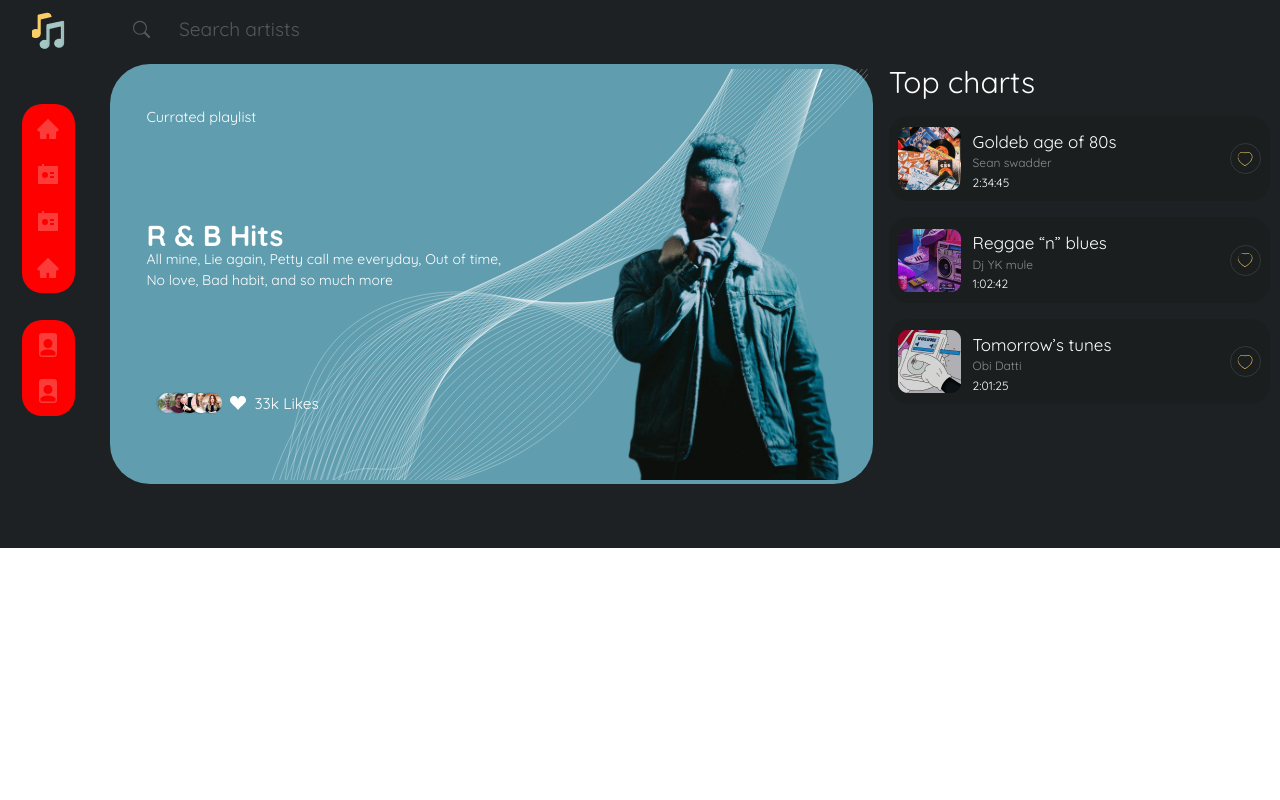
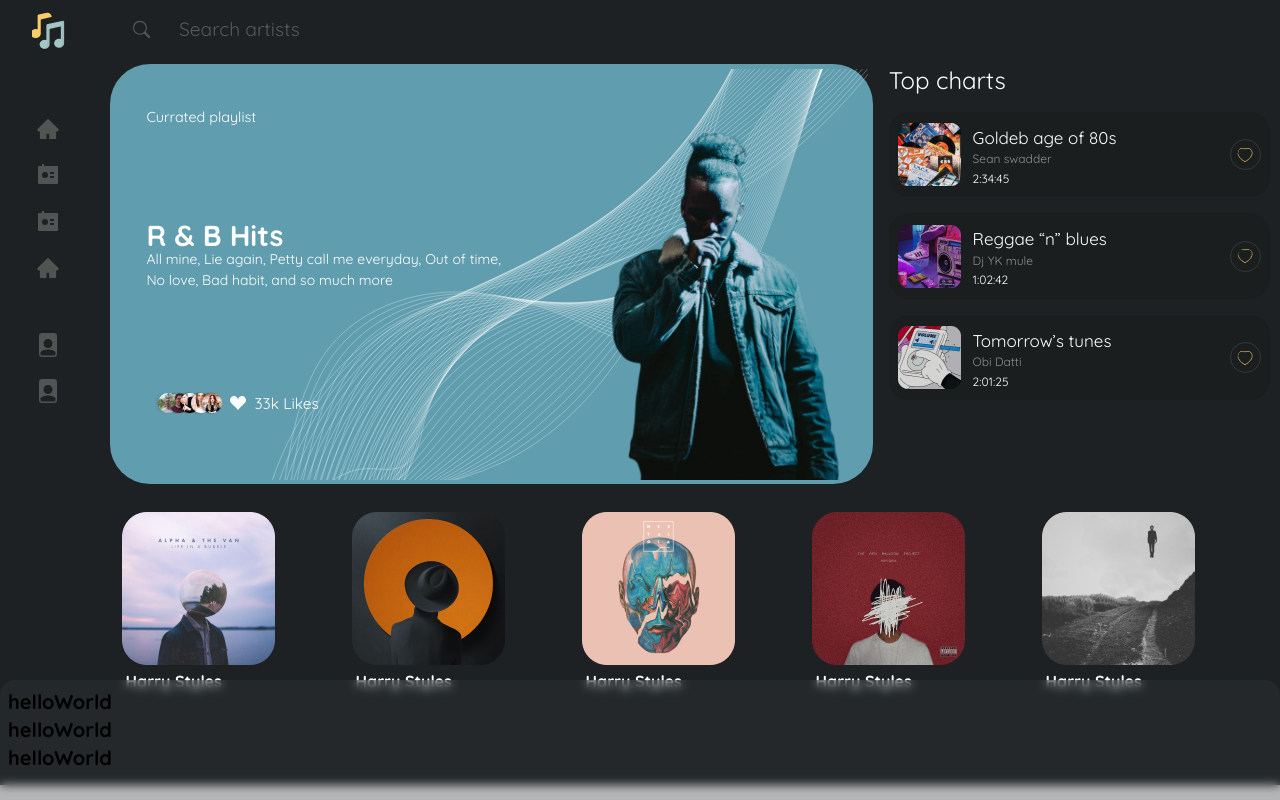
Before and after one commit to Barnyvic/music_app, a React (Create React App) app: page / in a window 1280 px wide. Built offline with nearby package versions, Linux system fonts and the light colour scheme.

Commit message:
Fixed the sidebar and added a footer container

```diff
--- a/src/App.tsx
+++ b/src/App.tsx
@@ -2,11 +2,13 @@ import React from 'react';
 import HomeComp from './components/HomeComp';
 import 'slick-carousel/slick/slick.css';
 import 'slick-carousel/slick/slick-theme.css';
+import Footer from './components/Footer';
 
 function App() {
     return (
         <div className="App">
             <HomeComp />
+            <Footer />
         </div>
     );
 }
--- /dev/null
+++ b/src/components/Footer.tsx
@@ -0,0 +1,13 @@
+const Footer = () => {
+    return (
+        <footer className="bg-blue-600 fixed w-full footer p-2">
+            <div className="footerContainer">
+                <h1 className="text-xl font-bold">helloWorld</h1>
+                <h1 className="text-xl font-bold">helloWorld</h1>
+                <h1 className="text-xl font-bold">helloWorld</h1>
+            </div>
+        </footer>
+    );
+};
+
+export default Footer;
--- a/src/components/HomeComp.tsx
+++ b/src/components/HomeComp.tsx
@@ -8,7 +8,7 @@ import { BsFillSuitHeartFill } from 'react-icons/bs';
 import NavComp from './NavComp';
 import SidebarComp from './SidebarComp';
 import TopPlayersmComp from './TopPlayersmComp';
-
+import SliderComp from './SliderComp';
 const HomeComp = () => {
     return (
         <div className="HomeMainContainer">
@@ -40,7 +40,7 @@ const HomeComp = () => {
                         </div>
                     </div>
                     <div className="rightContent2">
-                        <h4 className="text-3xl ">Top charts</h4>
+                        <h4 className="text-2xl  center ">Top charts</h4>
                         <div className="scroll">
                             {topChartItems.map((items) => (
                                 <div className="chartContainer" key={items.id}>
@@ -60,6 +60,7 @@ const HomeComp = () => {
                 </div>
             </div>
             <TopPlayersmComp />
+            <SliderComp />
         </div>
     );
 };
--- /dev/null
+++ b/src/components/SliderComp.tsx
@@ -0,0 +1,116 @@
+import Slider from 'react-slick';
+import slider1 from '../images/Data/Slider1.png';
+import slider2 from '../images/Data/Slider2.png';
+import slider3 from '../images/Data/Slider3.png';
+import slider4 from '../images/Data/Slider4.png';
+import slider5 from '../images/Data/Slider5.png';
+import slider6 from '../images/Data/Slider6.png';
+
+const SliderComp = () => {
+    return (
+        <section className="p-2 py-5 SliderContainer">
+            <Slider {...settings}>
+                {SliderItems.map((sliders) => (
+                    <div className="SliderContents" key={sliders.id}>
+                        <img src={sliders.img} alt="SliderImages" />
+                        <p className="font-bold mt-1 ml-1">{sliders.text}</p>
+                    </div>
+                ))}
+            </Slider>
+        </section>
+    );
+};
+
+export default SliderComp;
+
+const SliderItems = [
+    {
+        id: 1,
+        img: slider3,
+        text: 'Harry Styles'
+    },
+    {
+        id: 2,
+        img: slider1,
+        text: 'Harry Styles'
+    },
+    {
+        id: 3,
+        img: slider6,
+        text: 'Harry Styles'
+    },
+    {
+        id: 4,
+        img: slider3,
+        text: 'Harry Styles'
+    },
+    {
+        id: 5,
+        img: slider5,
+        text: 'Harry Styles'
+    },
+    {
+        id: 6,
+        img: slider4,
+        text: 'Harry Styles'
+    },
+    {
+        id: 7,
+        img: slider2,
+        text: 'Harry Styles'
+    },
+    {
+        id: 8,
+        img: slider6,
+        text: 'Harry Styles'
+    },
+    {
+        id: 9,
+        img: slider4,
+        text: 'Harry Styles'
+    },
+    {
+        id: 10,
+        img: slider1,
+        text: 'Harry Styles'
+    }
+];
+
+const settings = {
+    dots: false,
+    infinite: true,
+    speed: 500,
+    slidesToShow: 5,
+    slidesToScroll: 1,
+    arrows: false,
+    initialSlide: 0,
+    autoplay: true,
+    autoplaySpeed: 2000,
+    cssEase: 'linear',
+    responsive: [
+        {
+            breakpoint: 1024,
+            settings: {
+                slidesToShow: 3,
+                slidesToScroll: 1,
+                infinite: true,
+                dots: false
+            }
+        },
+        {
+            breakpoint: 800,
+            settings: {
+                slidesToShow: 3,
+                slidesToScroll: 1,
+                initialSlide: 2
+            }
+        },
+        {
+            breakpoint: 480,
+            settings: {
+                slidesToShow: 2,
+                slidesToScroll: 1
+            }
+        }
+    ]
+};
--- a/src/components/TopPlayersmComp.tsx
+++ b/src/components/TopPlayersmComp.tsx
@@ -6,7 +6,7 @@ import Slider from 'react-slick';
 
 function TopPlayersmComp() {
     return (
-        <div className="TopplayerSlider px-5 py-5">
+        <div className="TopplayerSlider py-5">
             <Slider {...settings}>
                 {topChartItems.map((items) => (
                     <div className=" topPlayerContainer p-4 rounded-3xl" key={items.id}>
--- a/src/index.scss
+++ b/src/index.scss
@@ -15,3 +15,5 @@
 @import './styles/SideBar.scss';
 @import './styles/Slider.scss';
 @import './styles/Topplayer.scss';
+@import './styles/SliderComp.scss';
+@import './styles/footer.scss';
--- a/src/styles/Navbar.scss
+++ b/src/styles/Navbar.scss
@@ -55,10 +55,11 @@ nav {
             }
         }
         .smallScreenMenu {
-            background: red;
+            background: #1d2123;
             width: 80%;
             height: 100vh;
-            left: -1%;
+            color: rgba(239, 238, 224, 0.25);
+            left: -4%;
             top: 100%;
             animation: myAnim 2s ease 0s 1 normal forwards;
             @keyframes myAnim {
--- a/src/styles/SideBar.scss
+++ b/src/styles/SideBar.scss
@@ -16,7 +16,6 @@
             gap: 1.4rem;
             padding: 0.8rem 0.9rem;
             background: #1d2123;
-            background: red;
             color: #efeee040;
             border-radius: 20px;
             .sidebarmenu {
@@ -26,9 +25,13 @@
                 width: 100%;
             }
         }
+        .aside1 {
+            @media (max-width: 912px) {
+                top: 9%;
+            }
+        }
         .aside2 {
-            position: fixed;
-            top: 40%;
+            top: 320px;
             left: 1.7%;
         }
     }
--- /dev/null
+++ b/src/styles/SliderComp.scss
@@ -0,0 +1,12 @@
+.SliderContainer {
+    max-width: 1300px;
+    margin-left: 6rem;
+    @media (max-width: 768px) {
+        margin-left: 0.5rem;
+    }
+    // margin: 0 auto;
+    .SliderContents {
+        padding: 0.5rem;
+        width: 400px;
+    }
+}
--- a/src/styles/Topplayer.scss
+++ b/src/styles/Topplayer.scss
@@ -2,7 +2,7 @@
     .bdr {
         border: 1px solid rgba(255, 255, 255, 0.11);
     }
-    @media (min-width: 768px) {
+    @media (min-width: 769px) {
         display: none;
     }
 }
--- /dev/null
+++ b/src/styles/footer.scss
@@ -0,0 +1,11 @@
+.footer {
+    background: rgba(51, 55, 59, 0.37);
+    backdrop-filter: blur(5px);
+    border-radius: 15px;
+    height: 100vh;
+    top: 85%;
+    .footerContainer {
+        // width: 100%;
+        // max-width: 1200px;
+    }
+}
```
Also changed, not shown: src/images/Data/Rectangle 26 (1).png (deleted).
